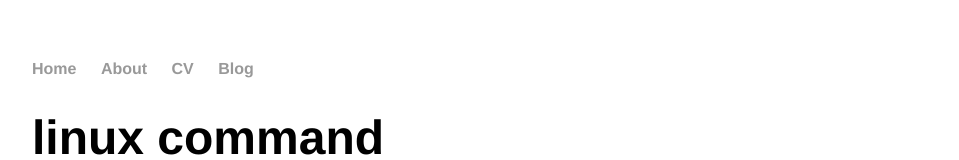
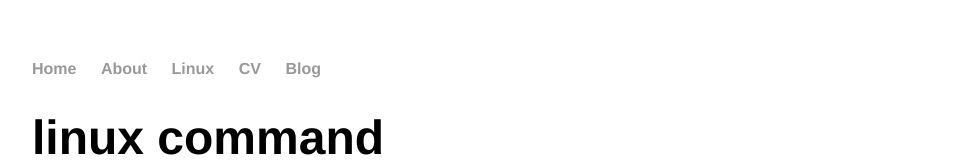
Before and after one commit to luigidep/luigidep.github.io, a plain HTML site: page linux.html in a window 1280 px wide. Shown: the top 160 px of the page, without its empty margins (160-1119 px from the left). Drawn offline with Linux system fonts and the light colour scheme.

Commit message:
Update linux.html

```diff
--- a/linux.html
+++ b/linux.html
@@ -9,6 +9,7 @@
     		<ul>
         		<li><a href="/">Home</a></li>
 	        	<li><a href="/about">About</a></li>
+			<li><a href="/linx">Linux</a></li>
         		<li><a href="/cv">CV</a></li>
         		<li><a href="/blog">Blog</a></li>
     		</ul>
```
